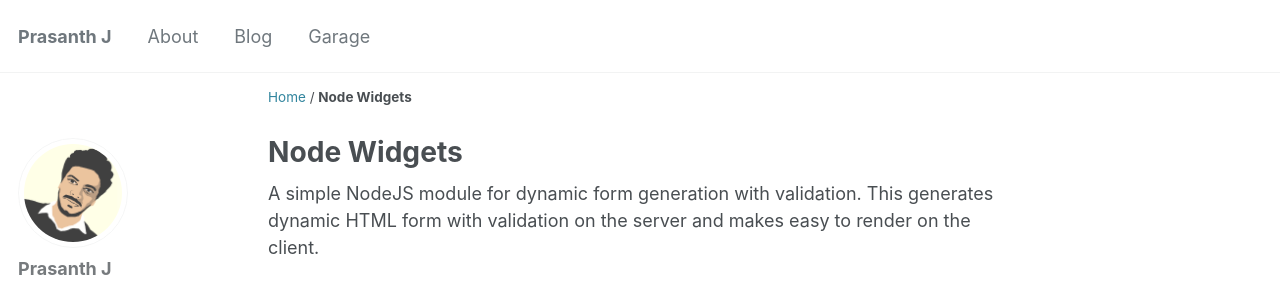
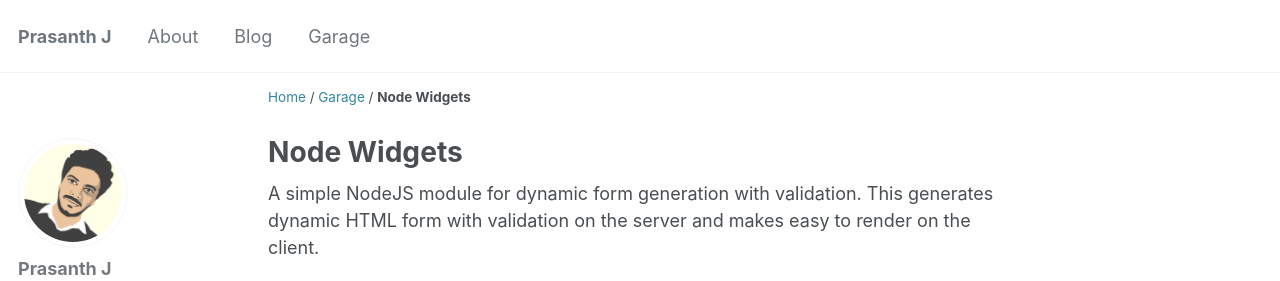
Before and after one commit to PrasanthJayaraman/PrasanthJayaraman.github.io, a Jekyll site: the page built from _pages/node-widgets.md, in a window 1280 px wide and 900 px high. Shown: the top 281 px of the window. Built offline with Jekyll 4.4.1, drawn with Linux system fonts in a browser that asks for light colours; cached includes are drawn as plain includes; nearby versions of some CDN libraries.

Commit message:
Added node-widgets

```diff
--- a/_pages/node-widgets.md
+++ b/_pages/node-widgets.md
@@ -1,7 +1,7 @@
 ---
 layout: single
 title: "Node Widgets"
-permalink: /node-widgets/
+permalink: /garage/node-widgets/
 author_profile: true
 share: true
 ---
```
Also changed, not shown: _pages/garage.md (+1 -1 lines).
